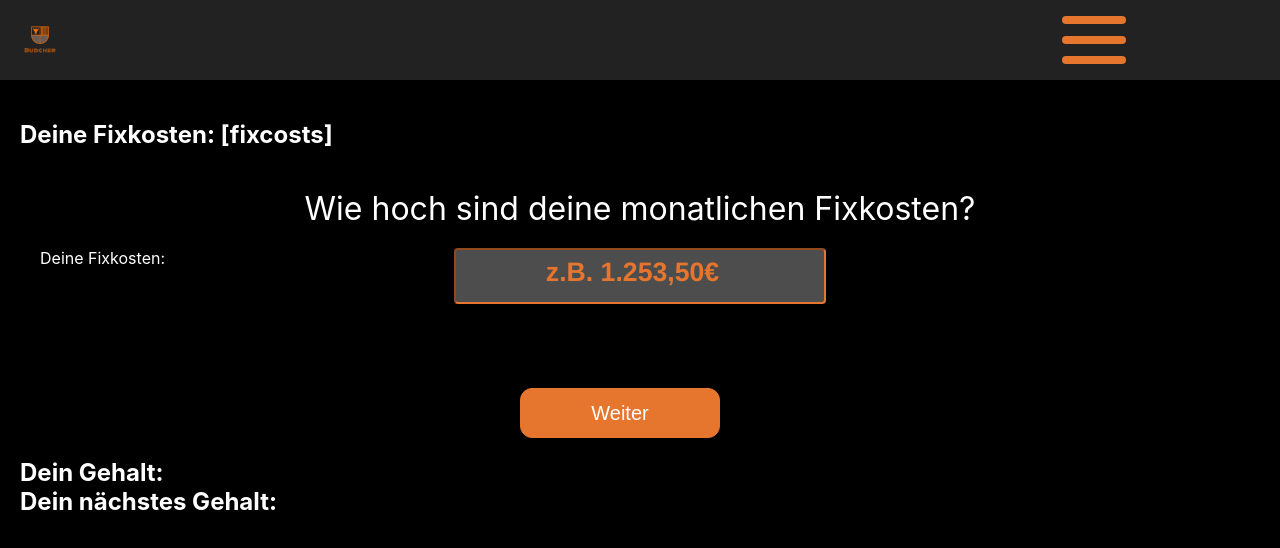
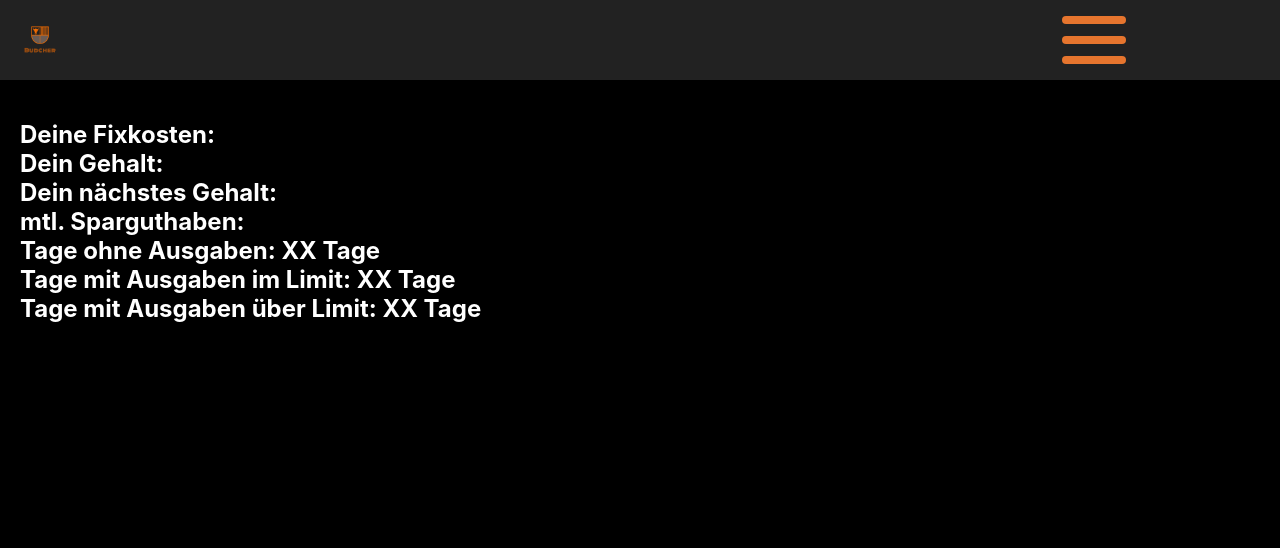
Before and after one commit to Greg-Carnon/finanzrechner, a React (Create React App) app: page /Overview in a window 1280 px wide. Shown: the top 548 px of the page. Built offline with nearby package versions, Linux system fonts and the light colour scheme.

Commit message:
bugfixing

```diff
--- a/src/Backupcode.js
+++ b/src/Backupcode.js
@@ -143,7 +143,7 @@ function calculateleftdayOne(){
          {dailyBudget.toLocaleString('de-DE', { maximumFractionDigits: 2 })} €
       </p>
 
-       {/*<button onClick={calculateSavings}>Sparen berechnen</button> <br></br>*/}
+       {/*<button onClick={calculateSavings}>Sparen berechnen</button> <br></br>
 {/*
       <p>
         Sparbetrag:
@@ -219,4 +219,4 @@ function calculateleftdayOne(){
 }
 
 
-*/}
+*/
--- a/src/Overview.js
+++ b/src/Overview.js
@@ -3,8 +3,6 @@ import './App.css';
 import Income from "./income";
 import Payout from "./payout";
 import Fixcost from "./fixcost";
-
-
 
 
 export default function Overview() {
@@ -17,13 +15,20 @@ export default function Overview() {
 
   return (
     <div className="maindiv">
-        <h2>Deine Fixkosten: [fixcosts]  </h2>
-        <Fixcost fixcosts={fixcosts} changeFixcosts={newFixcosts => setFixedcosts(newFixcosts)} />
+        <h2>Deine Fixkosten:   </h2>
 
         <h2>Dein Gehalt: {Income}</h2>
 
         <h2>Dein nächstes Gehalt: {Payout}</h2>
 
+        <h2>mtl. Sparguthaben: </h2>
+
+        <h2>Tage ohne Ausgaben: XX Tage</h2>
+
+        <h2>Tage mit Ausgaben im Limit: XX Tage</h2>
+
+        <h2>Tage mit Ausgaben über Limit: XX Tage</h2>
+
     </div>
   )
 }
```
Also changed, not shown: src/Fixcost.js (+0 -27 lines).
